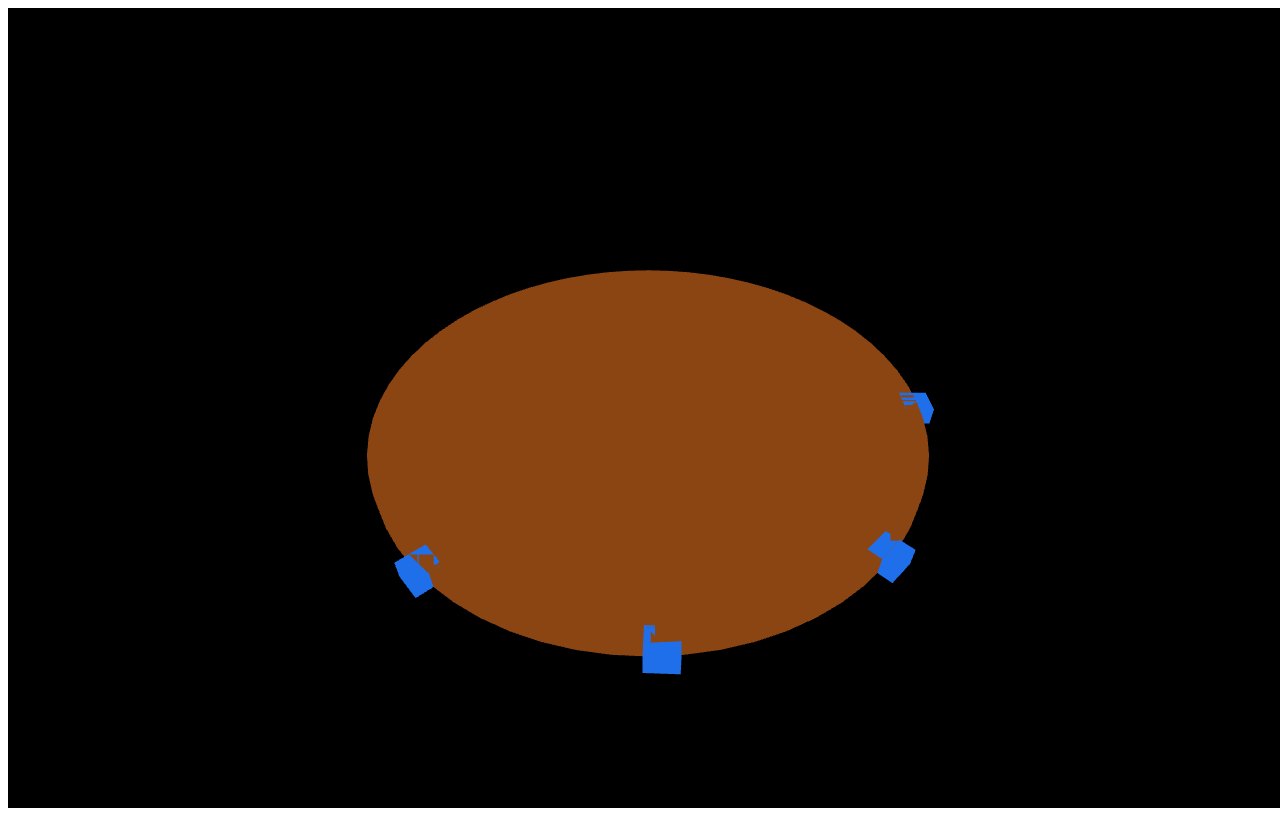
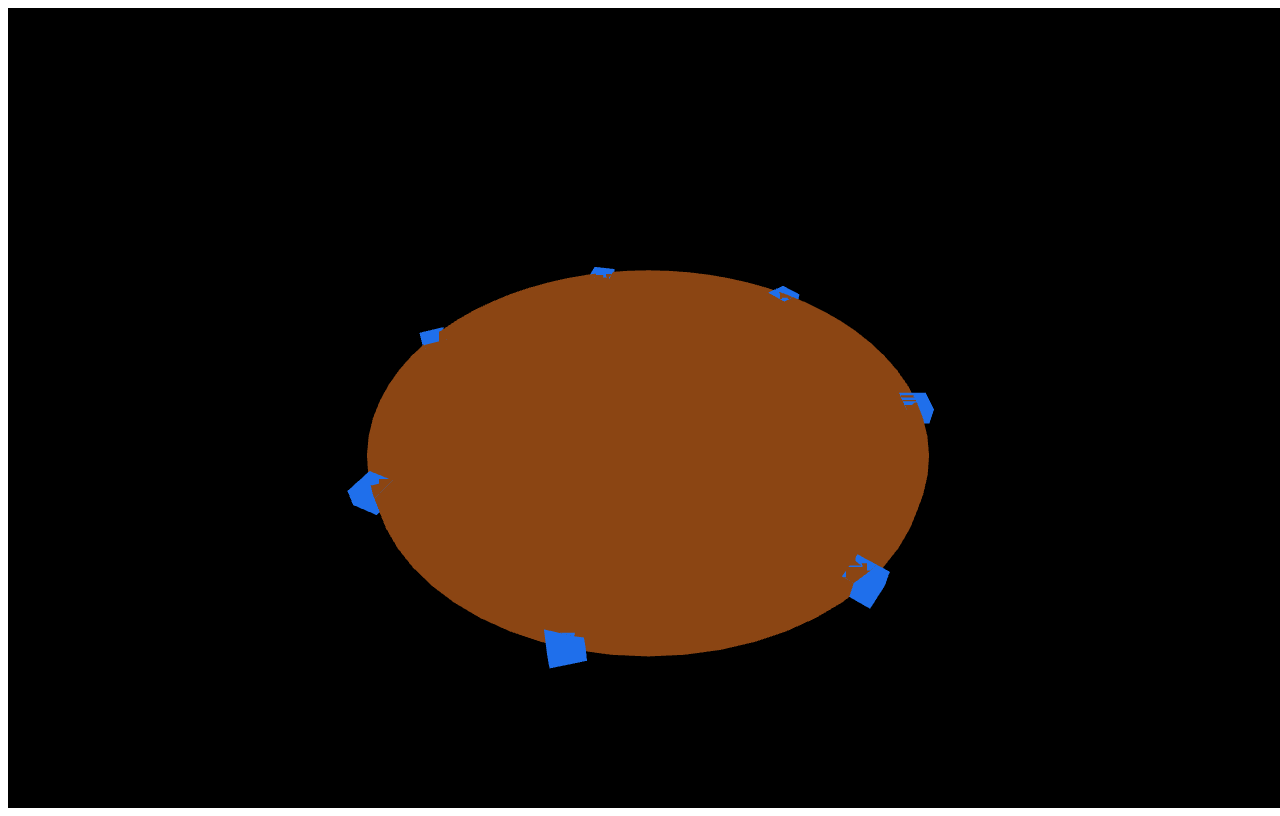
Before and after one commit to Paras266/probelm-solve, a website built with Vite: page index.html in a window 1280 px wide. Built offline with nearby package versions, Linux system fonts and the light colour scheme; animation ran at ten frames a second.

Commit message:
fix circle table

```diff
--- a/index.html
+++ b/index.html
@@ -6,6 +6,6 @@
     <title>Document</title>
 </head>
 <body>
-    <script  type="module" src="index2.js"></script>
+    <script  type="module" src="/index2.js"></script>
 </body>
 </html>
--- a/index2.js
+++ b/index2.js
@@ -6,7 +6,7 @@ const radius = 15;         // circle radius (manual input)
 const chairWidth = 1.5;    // width of a chair
 const minMargin = 1;       // minimum spacing between chairs
 const maxMargin = 10;      // maximum spacing
-const totalChairs = 4;    // total number of chairs
+const totalChairs = 7;    // total number of chairs
 
 // === Scene setup ===
 const scene = new THREE.Scene();
@@ -44,13 +44,14 @@ function placeChairsAroundCircle(numChairs) {
   let margin = totalMargin / numChairs;
   margin = Math.min(Math.max(margin, minMargin), maxMargin);
 
-  const arcLength = chairWidth + margin;
-  const angleStep = arcLength / radius; // radians between chairs
+  // const arcLength = chairWidth + margin;
+  const angleStep = 2*Math.PI / numChairs // radians between chairs
 
   const placements = [];
-
+  console.log(angleStep);
   // Start from angle = 0 and go counterclockwise
   for (let i = 0; i < numChairs; i++) {
+
     const angle = i * angleStep;
     const x = radius * Math.cos(angle);
     const z = radius * Math.sin(angle);
--- a/package.json
+++ b/package.json
@@ -1,5 +1,9 @@
 {
+  "scripts": {
+   "dev":"vite"
+  },
   "dependencies": {
-    "three": "^0.180.0"
+    "three": "^0.180.0",
+    "vite": "^7.1.7"
   }
 }
```
Also changed, not shown: 1 other file.
